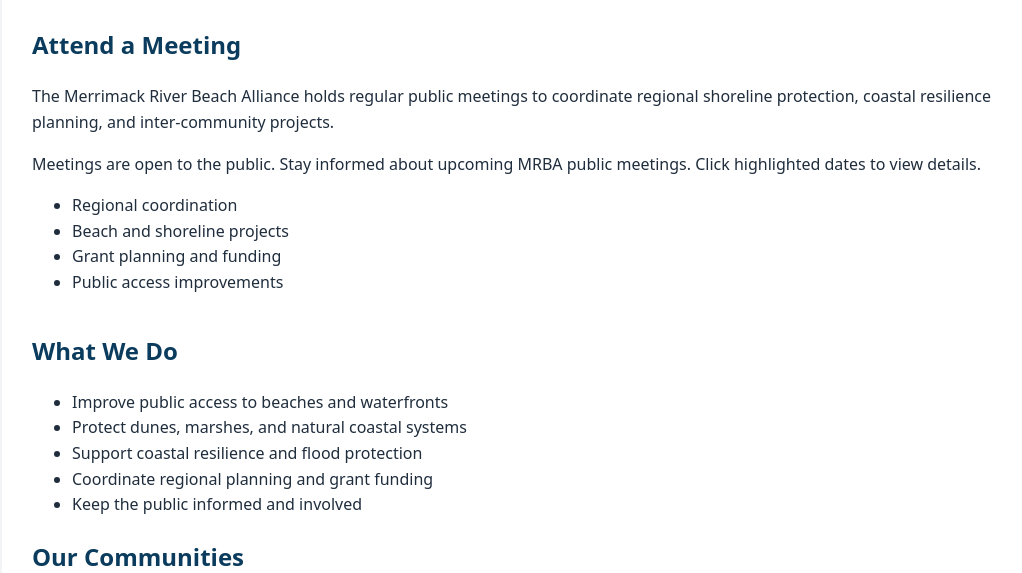
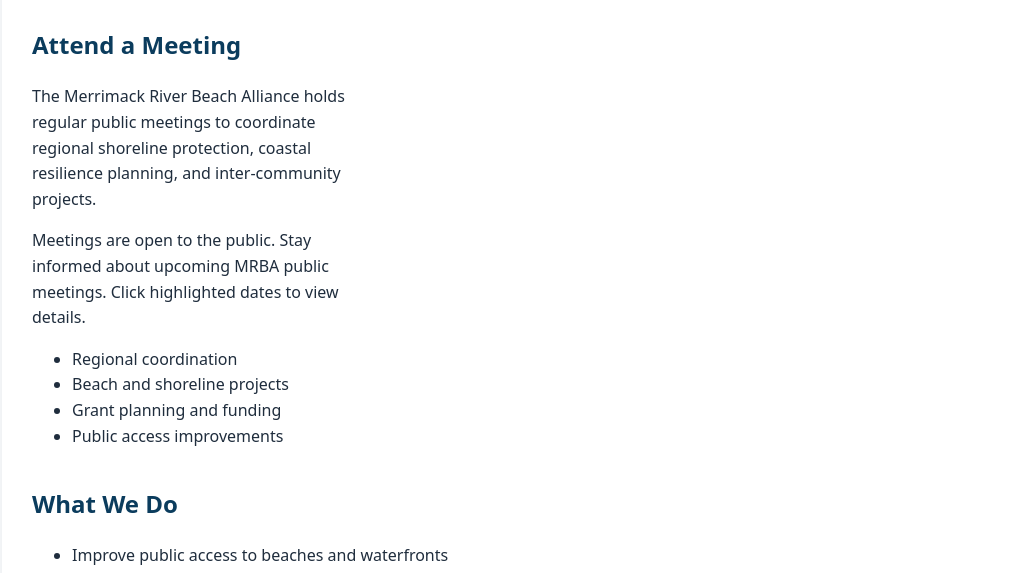
Before and after one commit to MAMRBAGOV/mamrba.gov, a Jekyll site: the page built from index.md, in a window 1280 px wide. Shown: the part 1162-1735 px from the top of the page, without its empty margins (108-1130 px from the left). Built offline with Jekyll 4.4.1, drawn with Linux system fonts in a browser that asks for light colours.

Commit message:
Update index.md

```diff
--- a/index.md
+++ b/index.md
@@ -24,7 +24,7 @@ title: Page Title
       frameborder="0"
       scrolling="no">
     </iframe>
-  </div>
+
 <!-- LEFT SIDE TEXT -->
   <div style="flex:2; min-width:280px;">
    <h2>Attend a Meeting</h2>
@@ -39,6 +39,7 @@ title: Page Title
       Click highlighted dates to view details.
     </p>
 </div>
+</div>
     <ul>
       <li>Regional coordination</li>
       <li>Beach and shoreline projects</li>
@@ -48,9 +49,8 @@ title: Page Title
   </div>
   </div>
 
+## What We Do
 
-
-## What We Do
 - Improve public access to beaches and waterfronts
 - Protect dunes, marshes, and natural coastal systems
 - Support coastal resilience and flood protection
```
